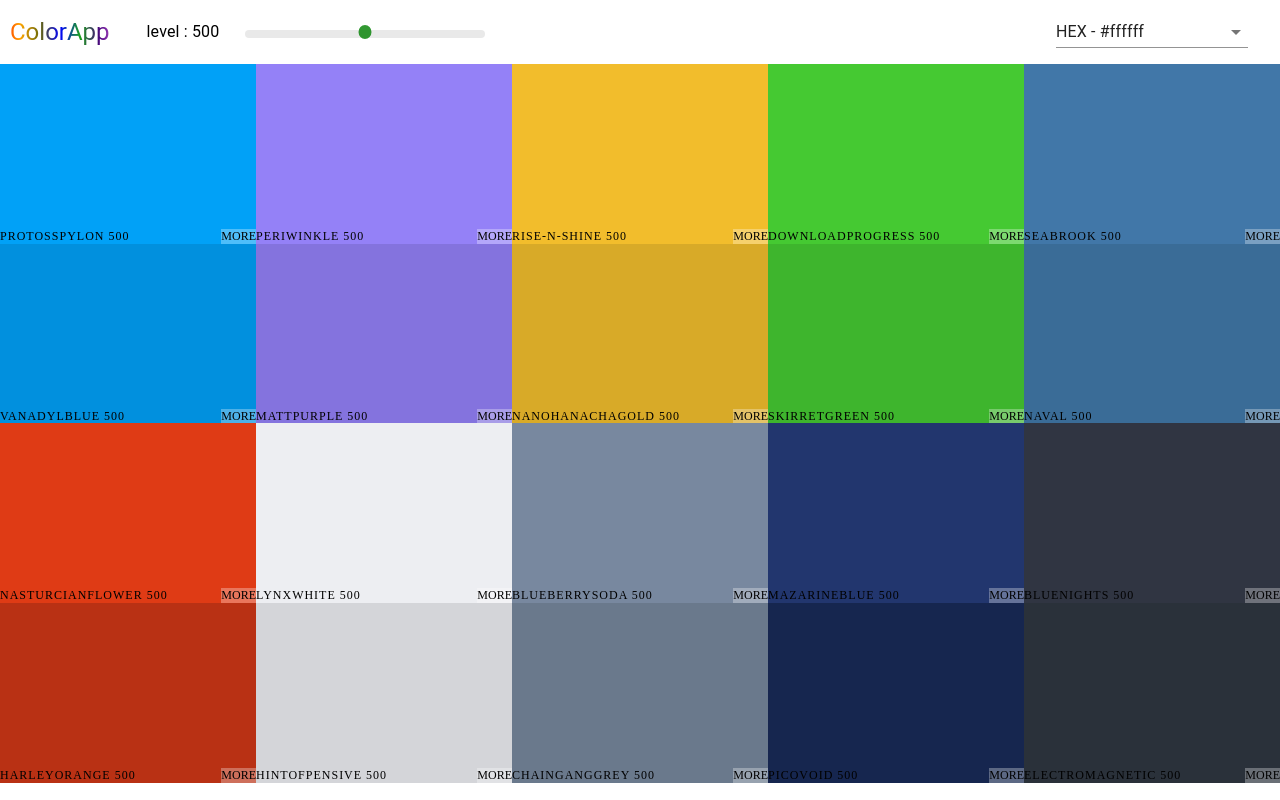
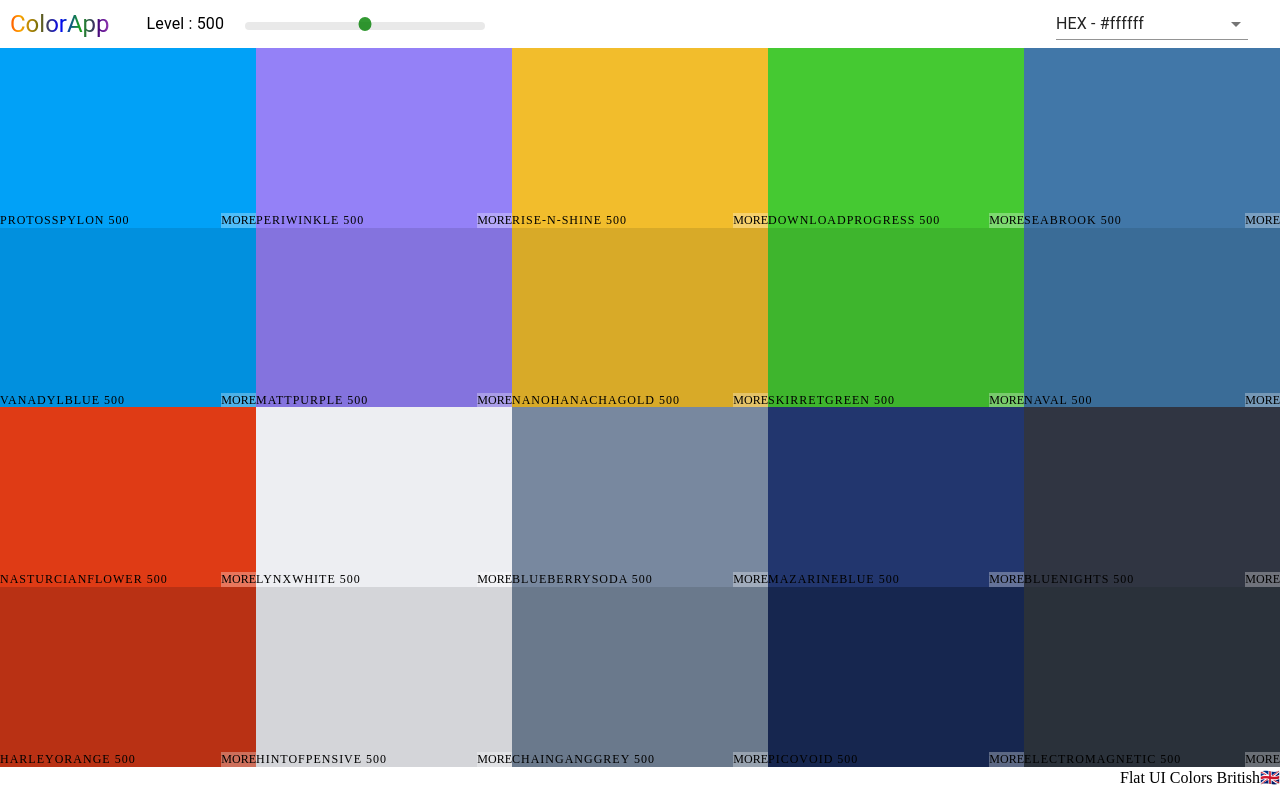
Before and after one commit to Maheen16/Color-App, a React (Create React App) app: page / in a window 1280 px wide. Built offline with nearby package versions, Linux system fonts and the light colour scheme.

Commit message:
navbar completed

```diff
--- a/src/Components/Colorbox.js
+++ b/src/Components/Colorbox.js
@@ -1,4 +1,4 @@
-import { Box, Button, Grid } from "@mui/material";
+import { Box } from "@mui/material";
 import React, { Component } from "react";
 import { withStyles } from "@mui/styles";
 import { CopyToClipboard } from "react-copy-to-clipboard";
--- a/src/Components/Navbar.js
+++ b/src/Components/Navbar.js
@@ -18,32 +18,36 @@ import "../Styling/Navbar.css";
 export default class Navbar extends Component {
   constructor(props) {
     super(props);
-    this.handleClose = this.handleClose.bind(this);
   }
-  handleClose = () => {};
+
   render() {
-    const { level, levelUpdate, colorFormat, val, open } = this.props;
+    const { level, levelUpdate, colorFormat, val, open, handleClose } =
+      this.props;
     const action = (
       <React.Fragment>
         <IconButton
           size="small"
           aria-label="close"
           color="inherit"
-          onClick={this.handleClose}
+          onClick={handleClose}
         >
           <CloseIcon fontSize="small" />
         </IconButton>
       </React.Fragment>
     );
     return (
-      <AppBar position="static" color="transparent">
+      <AppBar
+        position="static"
+        color="transparent"
+        sx={{ height: "6%", justifyContent: "center" }}
+      >
         <Box className="navbar-container">
           <Box className="logo-slider">
             <Typography variant="h5" className="logo">
               ColorApp
             </Typography>
             <Box className="slider">
-              <Typography>level : {level}</Typography>
+              <Typography sx={{ fontSize: "16px" }}>Level : {level}</Typography>
               <Slider
                 defaultValue={level}
                 min={100}
@@ -67,9 +71,9 @@ export default class Navbar extends Component {
           </FormControl>
           <Snackbar
             open={open}
-            autoHideDuration={6000}
+            autoHideDuration={3000}
             onClose={this.handleClose}
-            message="Format Changed"
+            message={`Format Changed to ${val.toUpperCase()}`}
             action={action}
           />
         </Box>
--- a/src/Palette.js
+++ b/src/Palette.js
@@ -3,6 +3,7 @@ import React, { Component } from "react";
 import { withStyles } from "@mui/styles";
 import Colorbox from "./Components/Colorbox";
 import Navbar from "./Components/Navbar";
+import "./Styling/Palette.css ";
 export const styles = () => ({
   colorboxes: {
     height: "90%",
@@ -18,6 +19,7 @@ class Palette extends Component {
     };
     this.levelUpdate = this.levelUpdate.bind(this);
     this.colorFormat = this.colorFormat.bind(this);
+    this.handleClose = this.handleClose.bind(this);
   }
   levelUpdate = (level) => {
     this.setState({ level });
@@ -27,10 +29,16 @@ class Palette extends Component {
     this.setState({ colorFormatType: e.target.value, open: true });
     // alert(e.target.value);
   };
+  handleClose = (event, reason) => {
+    this.setState({ open: false });
+    if (reason === "clickaway") {
+      return;
+    }
+  };
 
   render() {
     const { level, colorFormatType } = this.state;
-    const { colors } = this.props.palette;
+    const { colors, paletteName, emoji } = this.props.palette;
     const colorboxes = colors[level].map((bgcolor, index) => {
       // console.log(bgcolor[colorFormatType]);
       return (
@@ -46,10 +54,21 @@ class Palette extends Component {
           colorFormat={this.colorFormat}
           val={this.state.colorFormatType}
           open={this.state.open}
+          handleClose={this.handleClose}
         />
         <Box className={this.props.classes.colorboxes}>{colorboxes}</Box>
-        <Box>
-          <footer></footer>
+        <Box
+          sx={{
+            display: "flex",
+            justifyContent: "flex-end",
+            alignItems: "center",
+            width: "100%",
+          }}
+        >
+          <footer className="footer">
+            {paletteName}
+            <span>{emoji}</span>
+          </footer>
         </Box>
       </div>
     );
```
Also changed, not shown: src/Styling/Palette.css (added).
